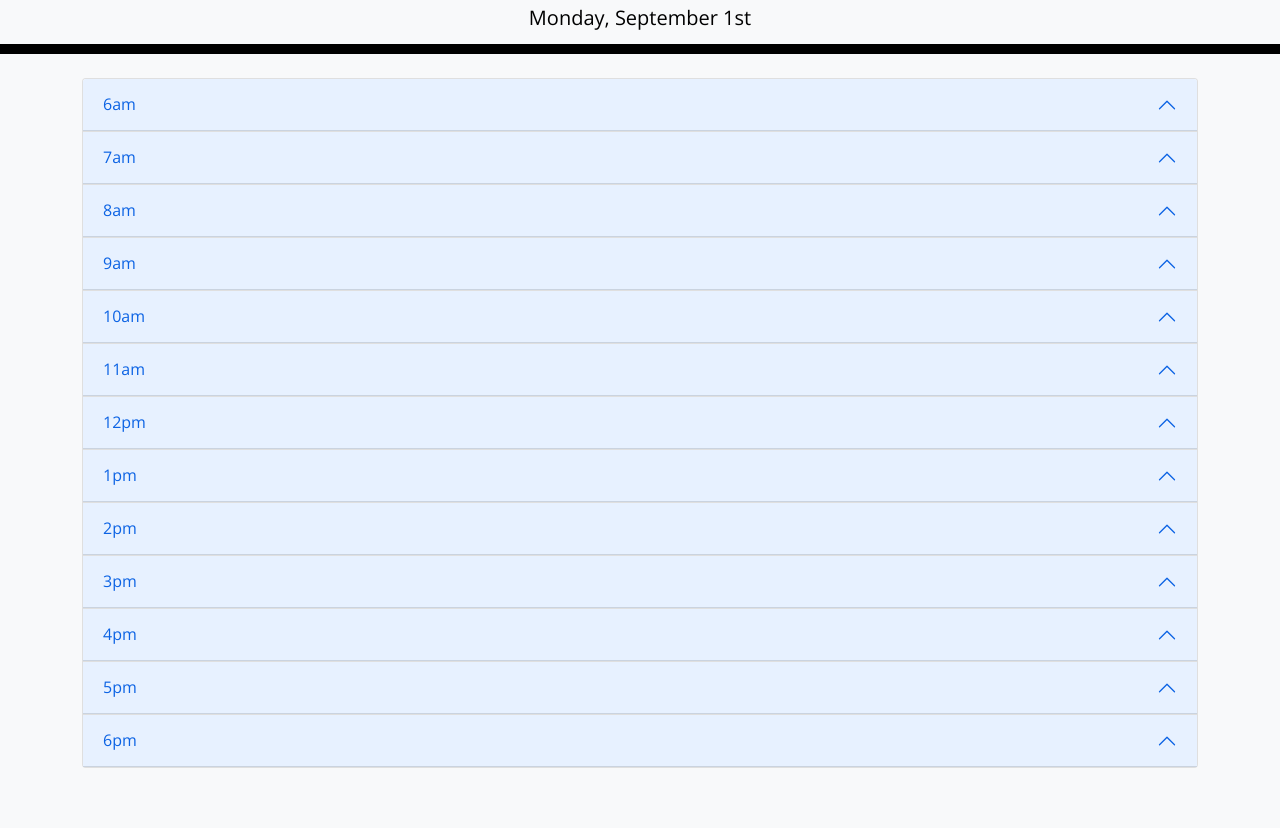
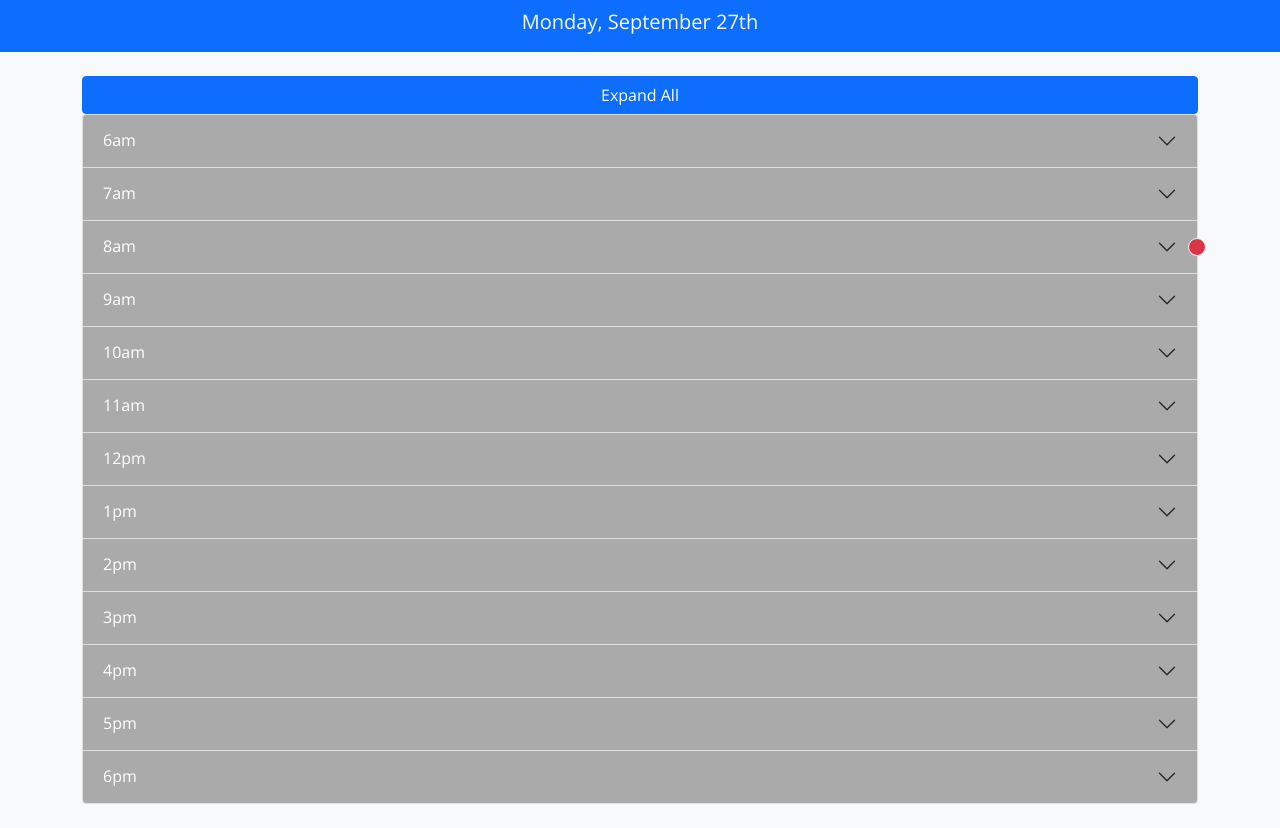
Before and after one commit to Jacobmabob/day-planner, a plain HTML site: page index.html in a window 1280 px wide. Shown: the part 113-941 px from the top of the page. Before the commit the page ends 905 px from the top, so only its background shows below. Drawn offline with nearby package versions, Linux system fonts and the light colour scheme.

Commit message:
fixed accordion issues, finished acceptance criteria

```diff
--- a/index.html
+++ b/index.html
@@ -20,17 +20,20 @@
   </head>
 
   <body class="bg-light">
-    <header class="jumbotron">
+    <header class="jumbotron bg-primary text-light p-1">
       <h1 class="display-3">Work Day Scheduler</h1>
       <p class="lead">A simple calendar app for scheduling your work day</p>
       <p id="currentDay" class="lead"></p>
     </header>
     <div class="container my-4">
       <!-- Timeblocks go here -->
+      <div class="d-grid gap-2">
+        <button class="btn btn-primary" type="button" id="expand-collapse">Expand All</button>
+      </div>
       <div class="accordion" id="accordionExample">
   <div class="accordion-item">
     <h2 class="accordion-header" id="headingOne">
-      <button class="accordion-button" type="button" data-bs-toggle="collapse" data-bs-target="#collapseOne" aria-expanded="true" aria-controls="collapseOne">
+      <button class="accordion-button collapsed" type="button" data-bs-toggle="collapse" data-bs-target="#collapseOne" aria-expanded="true" aria-controls="collapseOne">
         6am
       </button>
     </h2>
@@ -50,7 +53,7 @@
   </div>
   <div class="accordion-item">
     <h2 class="accordion-header" id="headingTwo">
-      <button class="accordion-button" type="button" data-bs-toggle="collapse" data-bs-target="#collapseTwo" aria-expanded="true" aria-controls="collapseTwo">
+      <button class="accordion-button collapsed" type="button" data-bs-toggle="collapse" data-bs-target="#collapseTwo" aria-expanded="true" aria-controls="collapseTwo">
         7am
       </button>
     </h2>
@@ -70,8 +73,9 @@
   </div>
   <div class="accordion-item">
     <h2 class="accordion-header" id="headingThree">
-      <button class="accordion-button" type="button" data-bs-toggle="collapse" data-bs-target="#collapseThree" aria-expanded="true" aria-controls="collapseThree">
+      <button class="accordion-button collapsed" type="button" data-bs-toggle="collapse" data-bs-target="#collapseThree" aria-expanded="true" aria-controls="collapseThree">
         8am
+        <span class="position-absolute top-50 start-100 translate-middle p-2 bg-danger border border-light rounded-circle"></span>
       </button>
     </h2>
     <div id="collapseThree" class="accordion-collapse collapse" aria-labelledby="headingThree">
@@ -90,7 +94,7 @@
   </div>
   <div class="accordion-item">
     <h2 class="accordion-header" id="headingFour">
-      <button class="accordion-button" type="button" data-bs-toggle="collapse" data-bs-target="#collapseFour" aria-expanded="true" aria-controls="collapseFour">
+      <button class="accordion-button collapsed" type="button" data-bs-toggle="collapse" data-bs-target="#collapseFour" aria-expanded="true" aria-controls="collapseFour">
         9am
       </button>
     </h2>
@@ -110,7 +114,7 @@
   </div>
   <div class="accordion-item">
     <h2 class="accordion-header" id="headingFive">
-      <button class="accordion-button" type="button" data-bs-toggle="collapse" data-bs-target="#collapseFive" aria-expanded="true" aria-controls="collapseFive">
+      <button class="accordion-button collapsed" type="button" data-bs-toggle="collapse" data-bs-target="#collapseFive" aria-expanded="true" aria-controls="collapseFive">
         10am
       </button>
     </h2>
@@ -130,7 +134,7 @@
   </div>
   <div class="accordion-item">
     <h2 class="accordion-header" id="headingSix">
-      <button class="accordion-button" type="button" data-bs-toggle="collapse" data-bs-target="#collapseSix" aria-expanded="true" aria-controls="collapseSix">
+      <button class="accordion-button collapsed" type="button" data-bs-toggle="collapse" data-bs-target="#collapseSix" aria-expanded="true" aria-controls="collapseSix">
         11am
       </button>
     </h2>
@@ -150,7 +154,7 @@
   </div>
   <div class="accordion-item">
     <h2 class="accordion-header" id="headingSeven">
-      <button class="accordion-button" type="button" data-bs-toggle="collapse" data-bs-target="#collapseSeven" aria-expanded="true" aria-controls="collapseSeven">
+      <button class="accordion-button collapsed" type="button" data-bs-toggle="collapse" data-bs-target="#collapseSeven" aria-expanded="true" aria-controls="collapseSeven">
         12pm
       </button>
     </h2>
@@ -170,7 +174,7 @@
   </div>
   <div class="accordion-item">
     <h2 class="accordion-header" id="headingEight">
-      <button class="accordion-button" type="button" data-bs-toggle="collapse" data-bs-target="#collapseEight" aria-expanded="true" aria-controls="collapseEight">
+      <button class="accordion-button collapsed" type="button" data-bs-toggle="collapse" data-bs-target="#collapseEight" aria-expanded="true" aria-controls="collapseEight">
         1pm
       </button>
     </h2>
@@ -190,7 +194,7 @@
   </div>
   <div class="accordion-item">
     <h2 class="accordion-header" id="headingNine">
-      <button class="accordion-button" type="button" data-bs-toggle="collapse" data-bs-target="#collapseNine" aria-expanded="true" aria-controls="collapseNine">
+      <button class="accordion-button collapsed" type="button" data-bs-toggle="collapse" data-bs-target="#collapseNine" aria-expanded="true" aria-controls="collapseNine">
         2pm
       </button>
     </h2>
@@ -210,7 +214,7 @@
   </div>
   <div class="accordion-item">
     <h2 class="accordion-header" id="headingTen">
-      <button class="accordion-button" type="button" data-bs-toggle="collapse" data-bs-target="#collapseTen" aria-expanded="true" aria-controls="collapseTen">
+      <button class="accordion-button collapsed" type="button" data-bs-toggle="collapse" data-bs-target="#collapseTen" aria-expanded="true" aria-controls="collapseTen">
         3pm
       </button>
     </h2>
@@ -230,7 +234,7 @@
   </div>
   <div class="accordion-item">
     <h2 class="accordion-header" id="headingEleven">
-      <button class="accordion-button" type="button" data-bs-toggle="collapse" data-bs-target="#collapseEleven" aria-expanded="true" aria-controls="collapseEleven">
+      <button class="accordion-button collapsed" type="button" data-bs-toggle="collapse" data-bs-target="#collapseEleven" aria-expanded="true" aria-controls="collapseEleven">
         4pm
       </button>
     </h2>
@@ -250,7 +254,7 @@
   </div>
   <div class="accordion-item">
     <h2 class="accordion-header" id="headingTwelve">
-      <button class="accordion-button" type="button" data-bs-toggle="collapse" data-bs-target="#collapseTwelve" aria-expanded="true" aria-controls="collapseTwelve">
+      <button class="accordion-button collapsed" type="button" data-bs-toggle="collapse" data-bs-target="#collapseTwelve" aria-expanded="true" aria-controls="collapseTwelve">
         5pm
       </button>
     </h2>
@@ -270,7 +274,7 @@
   </div>
   <div class="accordion-item">
     <h2 class="accordion-header" id="headingThirteen">
-      <button class="accordion-button" type="button" data-bs-toggle="collapse" data-bs-target="#collapseThirteen" aria-expanded="true" aria-controls="collapseThirteen">
+      <button class="accordion-button collapsed" type="button" data-bs-toggle="collapse" data-bs-target="#collapseThirteen" aria-expanded="true" aria-controls="collapseThirteen">
         6pm
       </button>
     </h2>
--- a/main.js
+++ b/main.js
@@ -1,4 +1,23 @@
 
+var expandCollapseBttn = $("#expand-collapse");
+
+function expand() {
+    $(".collapse").collapse('show');
+}
+
+function collapse() {
+    $(".collapse").collapse('hide');
+}
+
+expandCollapseBttn.on('click', function(){
+    if (expandCollapseBttn.text() === "Expand All") {
+    expand();
+    expandCollapseBttn.text('Collapse All');
+    } else {
+    collapse();
+    expandCollapseBttn.text('Expand All');
+    }
+})
 
 var saveButton = $(".save-button");
 
@@ -16,6 +35,12 @@ var todoInputEleven = $(".todo-eleven")
 var todoInputTwelve = $(".todo-twelve")
 var todoInputThirteen = $(".todo-thirteen")
 
+var accordionButtonArray = $(".accordion-button");
+
+var expandCollapseBttn = $("#expand-collapse");
+
+
+
 var todoInputArray = [
     todoInputOne,
     todoInputTwo,
@@ -32,21 +57,78 @@ var todoInputArray = [
     todoInputThirteen
 ]
 
+var sixAm = moment('06', 'HH').format('HH');
+var sevenAm = moment('07', 'HH').format('HH');
+var eightAm = moment('08', 'HH').format('HH');
+var nineAm = moment('09', 'HH').format('HH');
+var tenAm = moment('10', 'HH').format('HH');
+var elevenAm = moment('11', 'HH').format('HH');
+var twelvePm = moment('12', 'HH').format('HH');
+var onePm = moment('13', 'HH').format('HH');
+var twoPm = moment('14', 'HH').format('HH');
+var threePm = moment('15', 'HH').format('HH');
+var fourPm = moment('16', 'HH').format('HH');
+var fivePm = moment('17', 'HH').format('HH');
+var sixPm = moment('18', 'HH').format('HH');
+
 var currentDay = moment();
-$("#currentDay").text(currentDay.format("dddd, MMMM do"))
+var currentTime = currentDay.format('HH');
+console.log(currentTime)
 
-function init() {
-    var todoStorageArray = JSON.parse(localStorage.getItem("todo array"));
-    console.log(todoStorageArray)
-    for (var i = 0; i < todoStorageArray.length; i++) {
+var hoursArray = [
+    sixAm,
+    sevenAm,
+    eightAm,
+    nineAm,
+    tenAm,
+    elevenAm,
+    twelvePm,
+    onePm,
+    twoPm,
+    threePm,
+    fourPm,
+    fivePm,
+    sixPm,
+]
+
+$("#currentDay").text(currentDay.format("dddd, MMMM Do"))
 
 
+function displayStoredTodos() {
+    var todoStorageArray = JSON.parse(localStorage.getItem("todo array"));
+    if (todoStorageArray !== null) {
+        for (var i = 0; i < todoInputArray.length; i++) {
+                todoInputArray[i].text(todoStorageArray[i]);
+        }
     }
+}
 
-
+function compareCurrentTime() {
+    for (var i = 0; i < hoursArray.length; i++) {
+        if (hoursArray[i] < currentTime){
+            accordionButtonArray.eq(i).addClass("past");
+        } else if (hoursArray[i] === currentTime) {
+            accordionButtonArray.eq(i).addClass("present");
+        } else {
+            accordionButtonArray.eq(i).addClass("future");
+        }
+    }
+}
+function init() {
+    displayStoredTodos();
+    compareCurrentTime();
 }
 
 init();
+if (moment('12', 'HH').format('HH') < currentDay.format('HH')) {
+    console.log(true)
+    console.log(moment('06', 'HH').format('HH'));
+    console.log(currentDay.format('HH'))
+} else {
+    (console.log(false));
+    console.log(moment('06', 'HH').format('HH'));
+    console.log(currentDay.format('HH'))
+}
 
 function saveTodos() {
     var savedTodoOne = todoInputOne.val()
--- a/style.css
+++ b/style.css
@@ -13,12 +13,16 @@ body {
     padding: 10px;
   }
 
+  .accordion-button:not(.collapsed) {
+    color: black;
+    background-color: white;
+  }
+
   .jumbotron {
     text-align: center;
     background-color: transparent;
     color: black;
     border-radius: 0;
-    border-bottom: 10px solid black;
   }
 
   .description {
@@ -43,7 +47,7 @@ body {
   }
 
   .past {
-    background-color: #d3d3d3;
+    background-color: #a8a8a8f8;
     color: white;
   }
 
```
